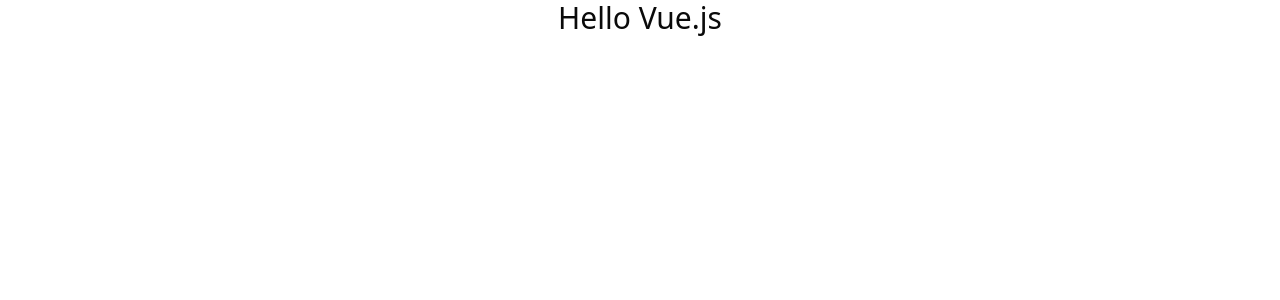
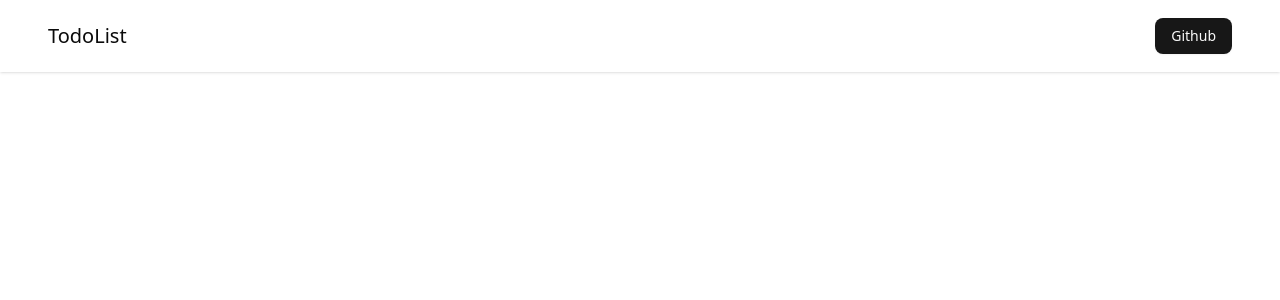
Before and after one commit to BrunoFrad/todolist-vue, a Vue app: page / in a window 1280 px wide. Shown: the top 300 px of the page. Built offline with nearby package versions, Linux system fonts and the light colour scheme.

Commit message:
Create the Header component

```diff
--- a/src/App.vue
+++ b/src/App.vue
@@ -1,7 +1,7 @@
 <script setup lang="ts">
-  import { Button } from './components/ui/button';
+  import Header from '@/components/Header.vue';
 </script>
 
 <template>
-  <h1 class="text-center text-3xl">Hello Vue.js</h1>
+  <Header></Header>
 </template>
--- /dev/null
+++ b/src/components/Header.vue
@@ -0,0 +1,16 @@
+<script setup lang="ts">
+    import { Button } from '@/components/ui/button';
+</script>
+
+<template>
+    <header class="flex h-18 items-center justify-between shadow-sm">
+        <h1 class="m-12 text-xl font-light">
+            TodoList
+        </h1>
+        <Button class="m-12 cursor-pointer">
+            <a href="https://github.com/BrunoFrad/todolist-vue" target="_blank">
+                Github
+            </a>
+        </Button>
+    </header>
+</template>
```
